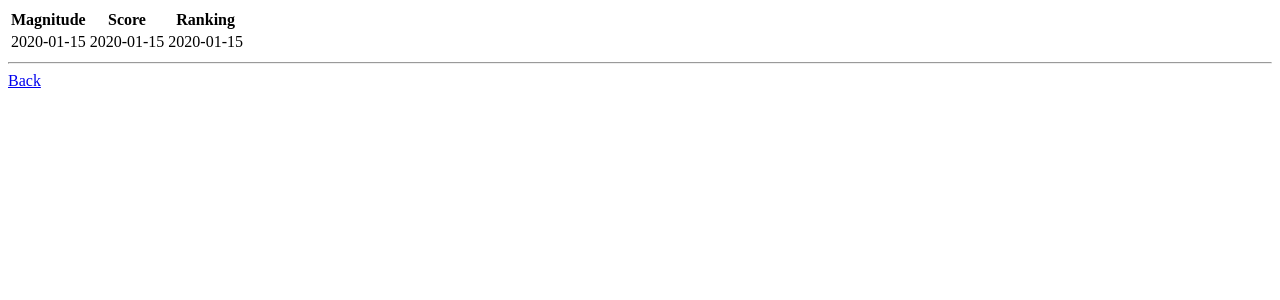
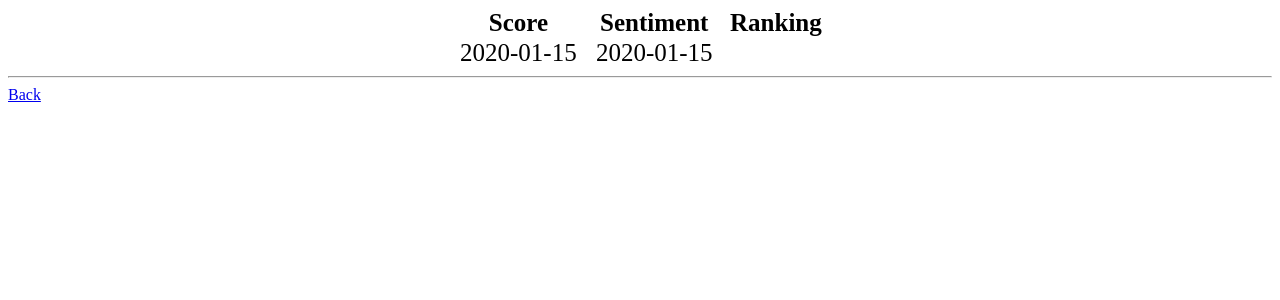
Before and after one commit to DubHacks2019-Kyle-Yoshi/Article-Analyzer, a Flask app: template templates/show_results.html in a window 1280 px wide. Shown: the top 300 px of the page. Run offline with Flask 2, Linux system fonts and the light colour scheme; the template is opened without the code that fills it: most values are stand-ins (such as "Sample title", 1, 10 or a date in 2020).

Commit message:
lots of shit

```diff
--- a/app.yaml
+++ b/app.yaml
@@ -1,5 +1,9 @@
 runtime: python37
+default_expiration: "3s"
 handlers:
+- url: /static
+  static_dir: static
+
 - url: /.*
   secure: always
   script: auto
--- a/main.py
+++ b/main.py
@@ -9,9 +9,9 @@ from google.cloud.language import types
 app = Flask(__name__)
 
 
-smiley = ""
-frowny = ""
-meh = ""
+smiley = "fas fa-smile"
+frowny = "fas fa-frown"
+meh = "fas fa-meh"
 
 
 @app.route('/handledata', methods=['POST'])
@@ -21,11 +21,11 @@ def handle_data():
     with urllib.request.urlopen(url) as fp:
         html = fp.read()
     sent_str = get_sentiment(html.decode())
-    str_to_template = [round(sent_str.magnitude, 2), round(sent_str.score, 2), '']
+    str_to_template = [round(sent_str.magnitude * sent_str.score, 2), round(sent_str.score, 2), '']
 
-    if str_to_template[0] < -.14:
+    if str_to_template[1] < -.14:
         str_to_template[2] = frowny
-    elif str_to_template[0] > .14:
+    elif str_to_template[1] > .14:
         str_to_template[2] = smiley
     else:
         str_to_template[2] = meh
--- a/requirements.txt
+++ b/requirements.txt
@@ -1,4 +1,3 @@
 Flask==1.1.1
-beautifulsoup4==4.8.1
 requests==2.22.0
 google-cloud-language
--- a/static/style.css
+++ b/static/style.css
@@ -20,7 +20,7 @@ input[type=text] {
     background:lightgrey;
 }
 
-input[type=text] {
+input[type=text]:hover {
     width:100%;
     border-radius:2px;
     margin:auto;
@@ -53,7 +53,12 @@ table {
     border-collapse:collapse;
 }
 
-table, th, td {
+th, td {
     border:0px;
     text-align:center;
+    font-size: 25px;
 }
+
+i {
+    font-size: 150px;
+}
--- a/templates/show_results.html
+++ b/templates/show_results.html
@@ -1,15 +1,20 @@
+<head>
+	<link rel="stylesheet" href="https://cdnjs.cloudflare.com/ajax/libs/font-awesome/4.7.0/css/font-awesome.min.css" />
+	<link rel="stylesheet" href="https://use.fontawesome.com/releases/v5.7.0/css/all.css" integrity="sha384-lZN37f5QGtY3VHgisS14W3ExzMWZxybE1SJSEsQp9S+oqd12jhcu+A56Ebc1zFSJ" crossorigin="anonymous">
+    <link rel="stylesheet" href="{{ url_for('static', filename='style.css') }}">
+</head>
 <html>
     <body>
-        <table>
-            <tr>
-                <th>Magnitude</th>
+       <table>
+           <tr>
                 <th>Score</th>
+                <th>Sentiment</th>
                 <th>Ranking</th>
             </tr>
             <tr>
                 <td>{{ sentiment[0] }}</td>
                 <td>{{ sentiment[1] }}</td>
-                <td>{{ sentiment[2] }}</td>
+                <td><i class="{{ sentiment[2] }}"></i></td>
             </tr>
         </table>
         <hr />
```
